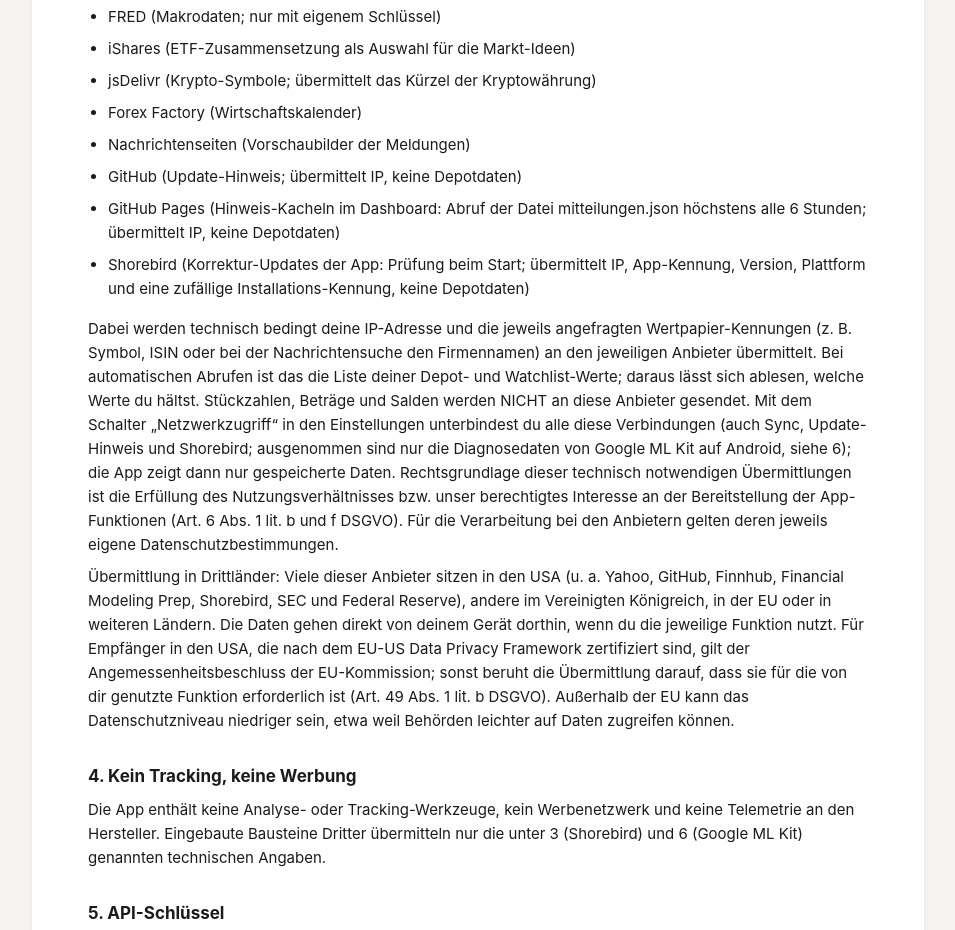
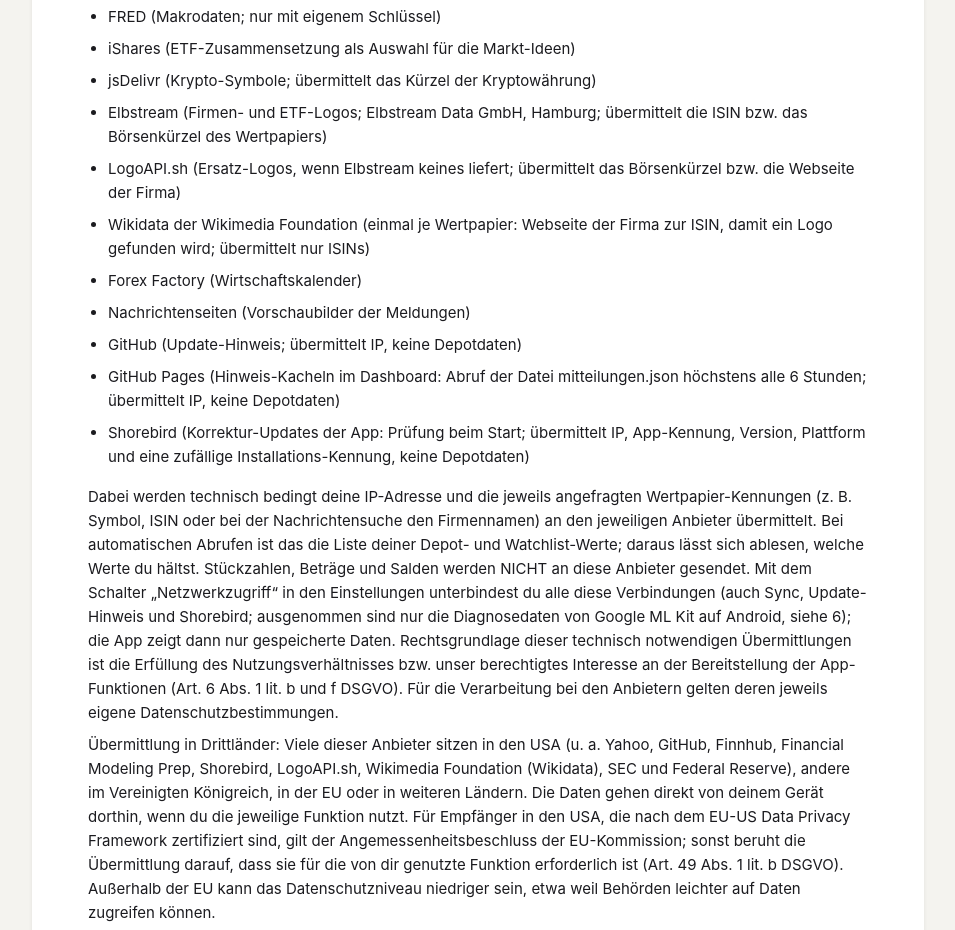
Before and after one commit to Triakie/depotmetry-web, a plain HTML site: page datenschutz.html in a window 1280 px wide. Shown: the part 1201-2131 px from the top of the page, without its empty margins (162-1117 px from the left). Drawn offline with Linux system fonts and the light colour scheme.

Commit message:
Datenschutz: Logo-Dienste Elbstream, LogoAPI.sh und Wikidata
Co-Authored-By: Claude Opus 5.5 <noreply@anthropic.com>

```diff
--- a/datenschutz.html
+++ b/datenschutz.html
@@ -54,6 +54,9 @@ E-Mail: <a href="mailto:info@deinrezept.de">info@deinrezept.de</a></p>
   <li>FRED (Makrodaten; nur mit eigenem Schlüssel)</li>
   <li>iShares (ETF-Zusammensetzung als Auswahl für die Markt-Ideen)</li>
   <li>jsDelivr (Krypto-Symbole; übermittelt das Kürzel der Kryptowährung)</li>
+  <li>Elbstream (Firmen- und ETF-Logos; Elbstream Data GmbH, Hamburg; übermittelt die ISIN bzw. das Börsenkürzel des Wertpapiers)</li>
+  <li>LogoAPI.sh (Ersatz-Logos, wenn Elbstream keines liefert; übermittelt das Börsenkürzel bzw. die Webseite der Firma)</li>
+  <li>Wikidata der Wikimedia Foundation (einmal je Wertpapier: Webseite der Firma zur ISIN, damit ein Logo gefunden wird; übermittelt nur ISINs)</li>
   <li>Forex Factory (Wirtschaftskalender)</li>
   <li>Nachrichtenseiten (Vorschaubilder der Meldungen)</li>
   <li>GitHub (Update-Hinweis; übermittelt IP, keine Depotdaten)</li>
@@ -61,7 +64,7 @@ E-Mail: <a href="mailto:info@deinrezept.de">info@deinrezept.de</a></p>
   <li>Shorebird (Korrektur-Updates der App: Prüfung beim Start; übermittelt IP, App-Kennung, Version, Plattform und eine zufällige Installations-Kennung, keine Depotdaten)</li>
 </ul>
 <p>Dabei werden technisch bedingt deine IP-Adresse und die jeweils angefragten Wertpapier-Kennungen (z. B. Symbol, ISIN oder bei der Nachrichtensuche den Firmennamen) an den jeweiligen Anbieter übermittelt. Bei automatischen Abrufen ist das die Liste deiner Depot- und Watchlist-Werte; daraus lässt sich ablesen, welche Werte du hältst. Stückzahlen, Beträge und Salden werden NICHT an diese Anbieter gesendet. Mit dem Schalter „Netzwerkzugriff“ in den Einstellungen unterbindest du alle diese Verbindungen (auch Sync, Update-Hinweis und Shorebird; ausgenommen sind nur die Diagnosedaten von Google ML Kit auf Android, siehe 6); die App zeigt dann nur gespeicherte Daten. Rechtsgrundlage dieser technisch notwendigen Übermittlungen ist die Erfüllung des Nutzungsverhältnisses bzw. unser berechtigtes Interesse an der Bereitstellung der App-Funktionen (Art. 6 Abs. 1 lit. b und f DSGVO). Für die Verarbeitung bei den Anbietern gelten deren jeweils eigene Datenschutzbestimmungen.</p>
-<p>Übermittlung in Drittländer: Viele dieser Anbieter sitzen in den USA (u. a. Yahoo, GitHub, Finnhub, Financial Modeling Prep, Shorebird, SEC und Federal Reserve), andere im Vereinigten Königreich, in der EU oder in weiteren Ländern. Die Daten gehen direkt von deinem Gerät dorthin, wenn du die jeweilige Funktion nutzt. Für Empfänger in den USA, die nach dem EU-US Data Privacy Framework zertifiziert sind, gilt der Angemessenheitsbeschluss der EU-Kommission; sonst beruht die Übermittlung darauf, dass sie für die von dir genutzte Funktion erforderlich ist (Art. 49 Abs. 1 lit. b DSGVO). Außerhalb der EU kann das Datenschutzniveau niedriger sein, etwa weil Behörden leichter auf Daten zugreifen können.</p>
+<p>Übermittlung in Drittländer: Viele dieser Anbieter sitzen in den USA (u. a. Yahoo, GitHub, Finnhub, Financial Modeling Prep, Shorebird, LogoAPI.sh, Wikimedia Foundation (Wikidata), SEC und Federal Reserve), andere im Vereinigten Königreich, in der EU oder in weiteren Ländern. Die Daten gehen direkt von deinem Gerät dorthin, wenn du die jeweilige Funktion nutzt. Für Empfänger in den USA, die nach dem EU-US Data Privacy Framework zertifiziert sind, gilt der Angemessenheitsbeschluss der EU-Kommission; sonst beruht die Übermittlung darauf, dass sie für die von dir genutzte Funktion erforderlich ist (Art. 49 Abs. 1 lit. b DSGVO). Außerhalb der EU kann das Datenschutzniveau niedriger sein, etwa weil Behörden leichter auf Daten zugreifen können.</p>
 
 <h2>4. Kein Tracking, keine Werbung</h2>
 <p>Die App enthält keine Analyse- oder Tracking-Werkzeuge, kein Werbenetzwerk und keine Telemetrie an den Hersteller. Eingebaute Bausteine Dritter übermitteln nur die unter 3 (Shorebird) und 6 (Google ML Kit) genannten technischen Angaben.</p>
```
